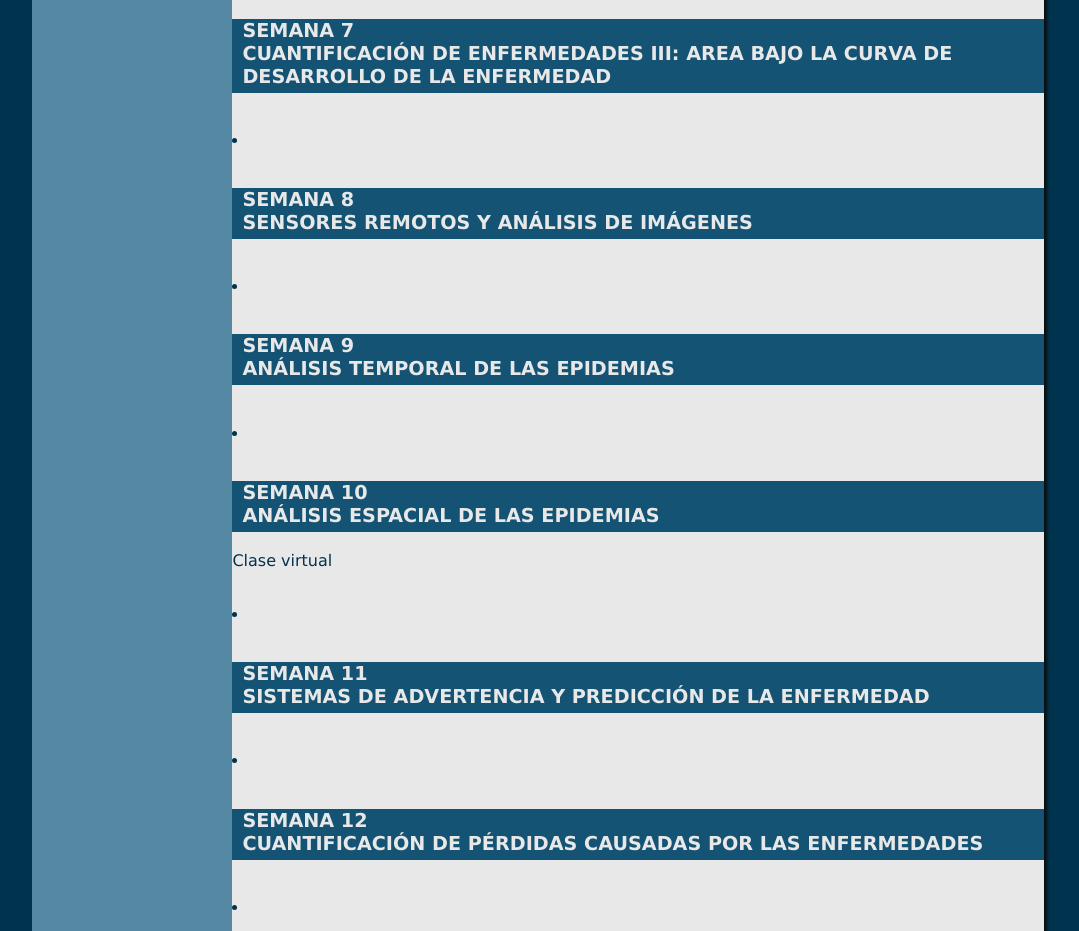
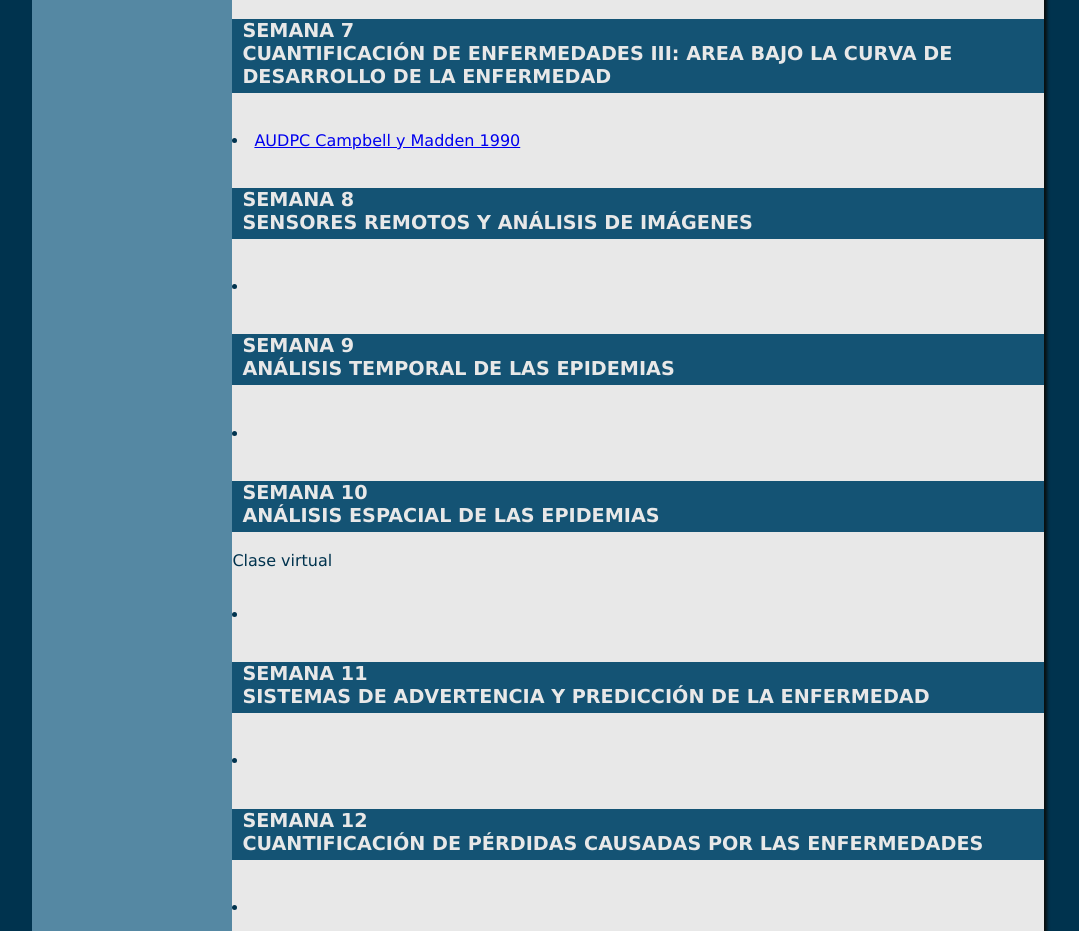
Before and after one commit to serranoguitar/serranoguitar.github.io, a plain HTML site: page SP6350.html in a window 1280 px wide. Shown: the part 2380-3311 px from the top of the page, without its empty margins (102-1181 px from the left). Drawn offline with Linux system fonts and the light colour scheme.

Commit message:
Update SP6350.html

```diff
--- a/SP6350.html
+++ b/SP6350.html
@@ -107,7 +107,7 @@ escalas de severidad, precisión</h3>
 de la enfermedad</h3>
 <p></p>
 <br>
-<li><a href=""> </a></li>
+<li><a href="https://drive.google.com/file/d/1KvNQTSYdWYKfuUUbYDvK-HjvBKdTSOUz/view?usp=sharing">AUDPC Campbell y Madden 1990 </a></li>
 <br>
 <h3>Semana 8<br>Sensores remotos y análisis de imágenes</h3>
 <p></p>
```
